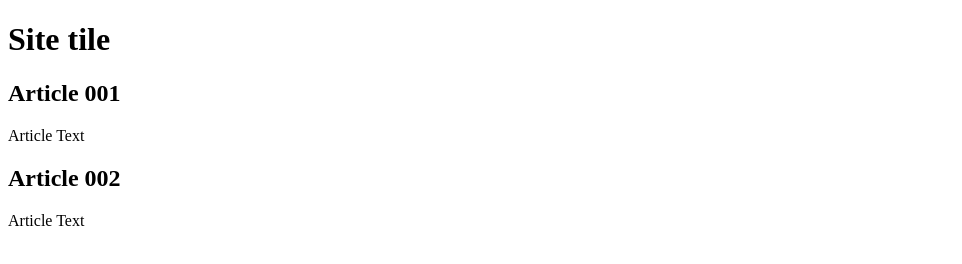
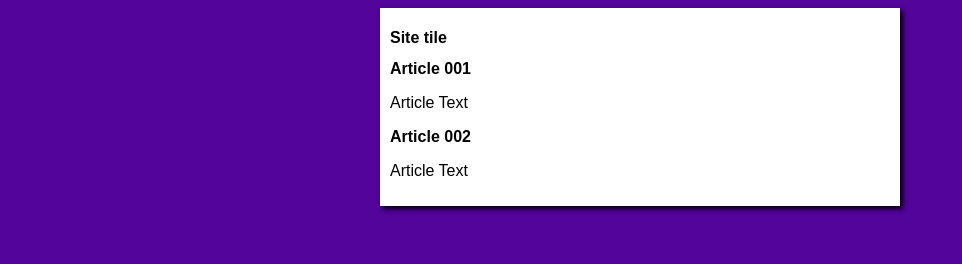
Before and after one commit to MIROMORI/site-project, a plain HTML site: page index.html in a window 1280 px wide. Shown: the whole page, without its empty margins (0-962 px from the left). Drawn offline with Linux system fonts and the light colour scheme.

Commit message:
added css

```diff
--- a/index.html
+++ b/index.html
@@ -4,6 +4,7 @@
     <meta charset="UTF-8">
     <meta name="viewport" content="width=device-width, initial-scale=1.0">
     <title>Site title</title>
+        <link rel="stylesheet" href="style/style.css">
 </head>
 <body>
     <main>
--- /dev/null
+++ b/style/style.css
@@ -0,0 +1,16 @@
+*{
+    font-family: Arial, Helvetica, sans-serif;
+    font-size: 16px;
+
+}
+body{
+    background-color: rgb(82, 4, 155);
+
+}
+main{
+    background-color: white;
+    width: 500px;
+    margin: auto;
+    padding: 10px;
+    box-shadow: 3px 3px 5px black;
+}
```
